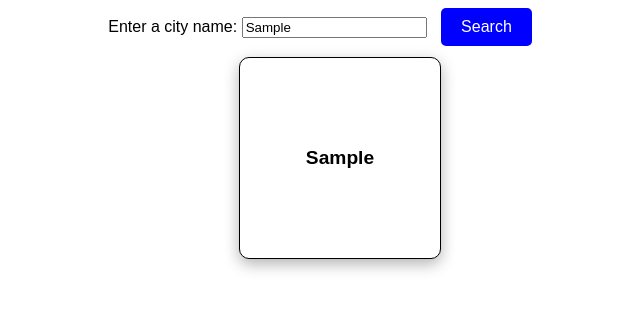
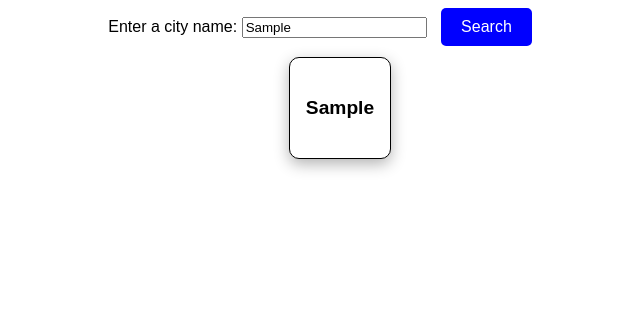
Before and after one commit to oyassine1999/Weather-app, a plain HTML site: page index.html in a window 1280 px wide. Both pictures are taken after typing "Sample" into the empty fields and a click on the button "Search". Shown: the whole page, without its empty margins (320-960 px from the left). Drawn offline with Linux system fonts and the light colour scheme; no server answers.

Commit message:
made some more changes to the css

```diff
--- a/assets/style.css
+++ b/assets/style.css
@@ -91,8 +91,8 @@ body {
 }
 #city-history-list li {
     display: inline-block;
-    width: 200px;
-    height: 200px;
+    width: 100px;
+    height: 100px;
     background-color: white;
     border: 1px solid black;
     margin: 0 auto;
@@ -100,7 +100,7 @@ body {
     transition: box-shadow 0.3s, transform 0.3s;
     text-align: center;
     border-radius: 10px;
-    line-height: 200px;
+    line-height: 100px;
     font-weight: bold;
     font-size: 1.2em;
     box-shadow: 0 5px 15px rgba(0, 0, 0, 0.3);
```
